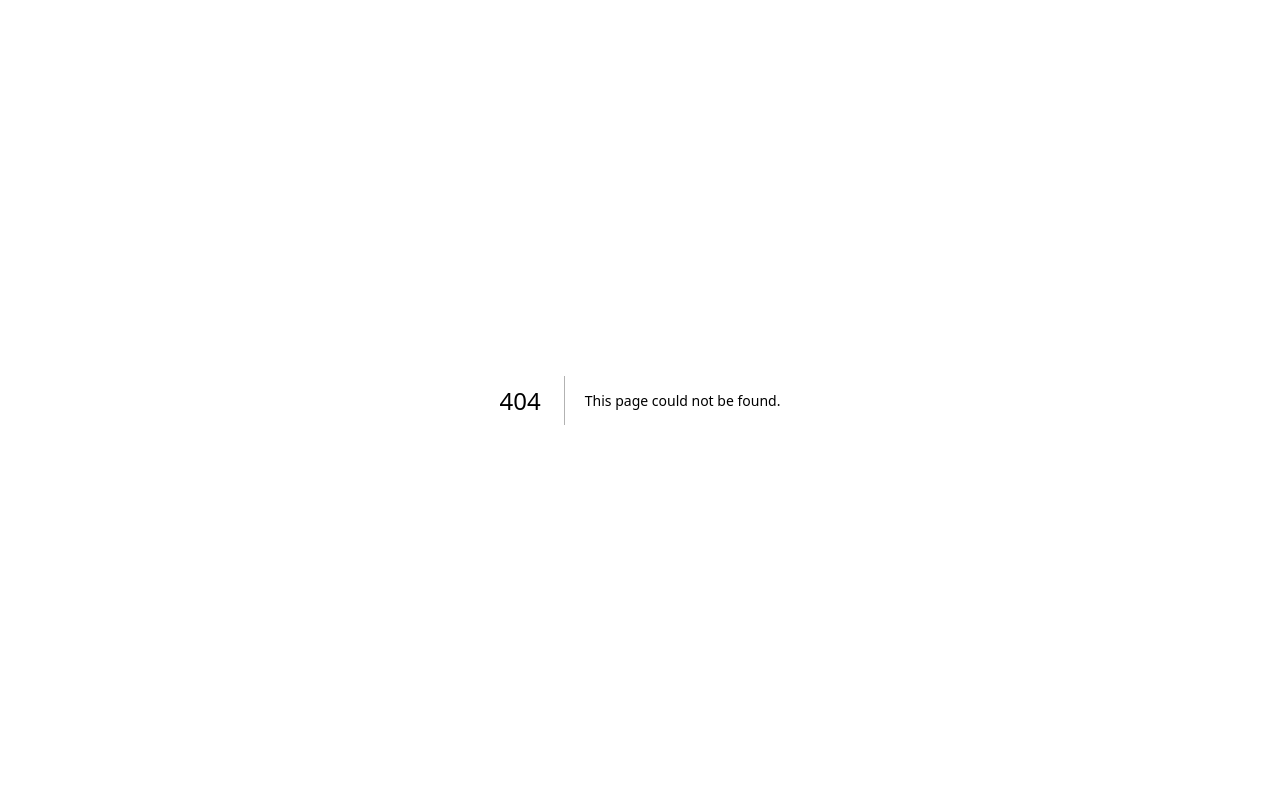
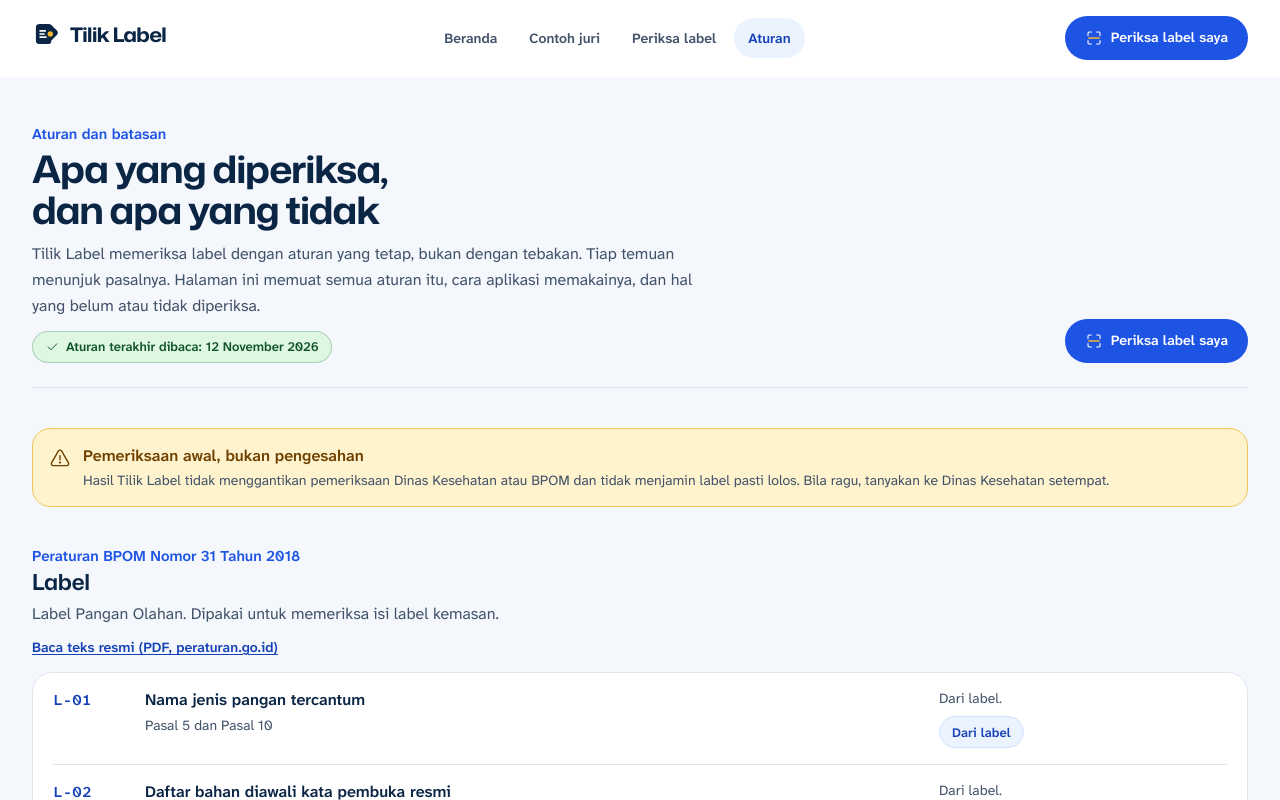
Before and after one commit to astrorehan/tilik-label, a Next.js app: page /aturan in a window 1280 px wide. Before the commit this address had no page. Shown: the top 800 px of the page. Built offline with nearby package versions, Linux system fonts and the light colour scheme.

Commit message:
feat: halaman aturan dan batasan beserta tautan navigasi

```diff
--- /dev/null
+++ b/src/app/aturan/page.tsx
@@ -0,0 +1,168 @@
+import type { Metadata } from 'next';
+import { Footer } from '@/components/Footer';
+import { Navbar } from '@/components/Navbar';
+import { ButtonLink } from '@/components/ui/button';
+import { Card, Notice, Pill, SourceNote, type PillTone } from '@/components/ui/surface';
+import {
+  BAHAN_BELUM_TERBACA,
+  HAL_TIDAK_DIPERIKSA,
+  PENANDA_LABEL,
+  REGULATION_LAST_READ,
+  RULE_CATALOG,
+  type CaraCekPenanda,
+  type RuleCatalogEntry,
+  type RuleCatalogSection,
+} from '@/domain';
+
+export const metadata: Metadata = {
+  title: 'Aturan dan batasan',
+  description:
+    'Daftar aturan BPOM yang diperiksa Tilik Label beserta pasalnya, hal yang tidak diperiksa, dan tanggal terakhir aturan dibaca.',
+};
+
+const PENANDA_TONE: Record<CaraCekPenanda, PillTone> = {
+  dari_label: 'info',
+  butuh_jawaban: 'gold',
+  tidak_bisa_dari_foto: 'warning',
+  perlu_dinas: 'warning',
+  belum_otomatis: 'neutral',
+};
+
+function RuleItem({ entry }: { entry: RuleCatalogEntry }) {
+  return (
+    <li className="grid gap-2 py-4 md:grid-cols-[4.5rem_minmax(0,1fr)_minmax(0,18rem)] md:gap-x-5">
+      <p className="type-code font-semibold text-brand-deep">{entry.id}</p>
+      <div className="min-w-0">
+        <p className="font-semibold leading-snug text-ink [overflow-wrap:anywhere]">
+          {entry.judul}
+        </p>
+        <p className="mt-1 text-sm text-ink-2">{entry.rujukan.pasal}</p>
+      </div>
+      <div className="min-w-0 space-y-2">
+        <p className="text-sm leading-snug text-ink-2">{entry.caraCek}</p>
+        <div className="flex flex-wrap gap-1.5">
+          {entry.penanda.map((penanda) => (
+            <Pill key={penanda} tone={PENANDA_TONE[penanda]} className="whitespace-normal">
+              {PENANDA_LABEL[penanda]}
+            </Pill>
+          ))}
+        </div>
+      </div>
+    </li>
+  );
+}
+
+function RuleSection({ section }: { section: RuleCatalogSection }) {
+  const headingId = `aturan-${section.kunci}`;
+  return (
+    <section aria-labelledby={headingId} className="space-y-3">
+      <div>
+        <p className="type-eyebrow">{section.peraturan}</p>
+        <h2 id={headingId} className="type-h2 mt-1 text-ink">
+          {section.judul}
+        </h2>
+        <p className="mt-1.5 max-w-2xl text-base leading-relaxed text-ink-2">{section.tentang}</p>
+        <p className="mt-2">
+          <a
+            href={section.tautan}
+            target="_blank"
+            rel="noopener noreferrer"
+            className="text-sm font-semibold text-brand-deep underline underline-offset-2"
+          >
+            Baca teks resmi (PDF, peraturan.go.id)
+          </a>
+        </p>
+      </div>
+      <Card className="px-4 sm:px-5">
+        <ul className="divide-y divide-line">
+          {section.entri.map((entry) => (
+            <RuleItem key={entry.id} entry={entry} />
+          ))}
+        </ul>
+      </Card>
+    </section>
+  );
+}
+
+export default function AturanPage() {
+  return (
+    <div className="min-h-[100dvh] bg-paper text-ink">
+      <Navbar />
+
+      <main
+        id="main-content"
+        className="mx-auto max-w-[84rem] space-y-10 px-4 py-8 sm:px-6 lg:px-8 lg:py-12"
+      >
+        <header className="flex flex-wrap items-end justify-between gap-4 border-b border-line pb-6">
+          <div className="max-w-2xl">
+            <p className="type-eyebrow">Aturan dan batasan</p>
+            <h1 className="type-h1 mt-1.5 text-ink">Apa yang diperiksa, dan apa yang tidak</h1>
+            <p className="mt-2.5 text-base leading-relaxed text-ink-2">
+              Tilik Label memeriksa label dengan aturan yang tetap, bukan dengan tebakan. Tiap
+              temuan menunjuk pasalnya. Halaman ini memuat semua aturan itu, cara aplikasi
+              memakainya, dan hal yang belum atau tidak diperiksa.
+            </p>
+            <p className="mt-3">
+              <Pill tone="success" icon="check">
+                Aturan terakhir dibaca: {REGULATION_LAST_READ}
+              </Pill>
+            </p>
+          </div>
+          <ButtonLink href="/periksa" size="md" icon="scan">
+            Periksa label saya
+          </ButtonLink>
+        </header>
+
+        <Notice tone="warning" title="Pemeriksaan awal, bukan pengesahan">
+          Hasil Tilik Label tidak menggantikan pemeriksaan Dinas Kesehatan atau BPOM dan tidak
+          menjamin label pasti lolos. Bila ragu, tanyakan ke Dinas Kesehatan setempat.
+        </Notice>
+
+        {RULE_CATALOG.map((section) => (
+          <RuleSection key={section.kunci} section={section} />
+        ))}
+
+        <section aria-labelledby="tidak-diperiksa" className="space-y-3">
+          <h2 id="tidak-diperiksa" className="type-h2 text-ink">
+            Yang tidak diperiksa
+          </h2>
+          <Card className="p-4 sm:p-5">
+            <ul className="list-disc space-y-2 pl-5 text-base leading-relaxed text-ink-2 marker:text-ink-3">
+              {HAL_TIDAK_DIPERIKSA.map((item) => (
+                <li key={item} className="[overflow-wrap:anywhere]">
+                  {item}
+                </li>
+              ))}
+            </ul>
+          </Card>
+        </section>
+
+        <section aria-labelledby="belum-terbaca" className="space-y-3">
+          <h2 id="belum-terbaca" className="type-h2 text-ink">
+            Bahan yang belum terbaca
+          </h2>
+          <p className="max-w-2xl text-base leading-relaxed text-ink-2">
+            Bahan berikut belum terbaca langsung dari sumber resminya, jadi aplikasi tidak
+            memakainya untuk memutuskan apa pun. Bila ada hubungannya dengan produkmu, cek ke
+            Dinas Kesehatan.
+          </p>
+          <Card className="p-4 sm:p-5">
+            <ul className="list-disc space-y-2 pl-5 text-base leading-relaxed text-ink-2 marker:text-ink-3">
+              {BAHAN_BELUM_TERBACA.map((item) => (
+                <li key={item} className="[overflow-wrap:anywhere]">
+                  {item}
+                </li>
+              ))}
+            </ul>
+          </Card>
+          <SourceNote>
+            Semua pasal dibaca dari teks resmi pada {REGULATION_LAST_READ}. Aturan bisa berubah,
+            jadi tanggal ini ditampilkan agar kamu tahu seberapa baru isinya.
+          </SourceNote>
+        </section>
+      </main>
+
+      <Footer />
+    </div>
+  );
+}
--- a/src/components/Footer.tsx
+++ b/src/components/Footer.tsx
@@ -6,6 +6,7 @@ const FOOTER_LINKS = [
   { href: '/', label: 'Beranda' },
   { href: '/contoh', label: 'Contoh untuk juri' },
   { href: '/periksa', label: 'Periksa isi label' },
+  { href: '/aturan', label: 'Aturan dan batasan' },
 ];
 
 export function Footer() {
--- a/src/components/Navbar.tsx
+++ b/src/components/Navbar.tsx
@@ -12,6 +12,7 @@ const NAV_LINKS = [
   { href: '/', label: 'Beranda' },
   { href: '/contoh', label: 'Contoh juri' },
   { href: '/periksa', label: 'Periksa label' },
+  { href: '/aturan', label: 'Aturan' },
 ];
 
 function subscribeToScroll(onChange: () => void) {
```
